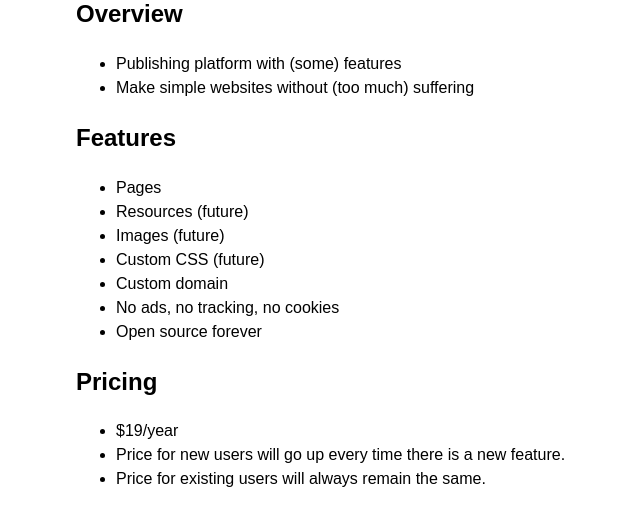
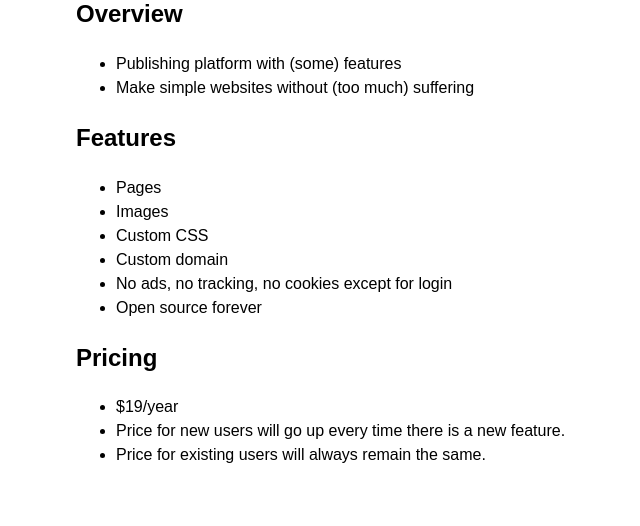
Before and after one commit to sirodoht/schoolmemories, a Django app: template main/templates/main/landing.html in a window 1280 px wide. Shown: the part 128-654 px from the top of the page, without its empty margins (314-954 px from the left). Run offline with Django 5.2, Linux system fonts and the light colour scheme; the template is opened without the code that fills it, so the values that code supplies are empty.

Commit message:
Update feature list on landing

```diff
--- a/main/templates/main/landing.html
+++ b/main/templates/main/landing.html
@@ -13,20 +13,11 @@
     <h2>Features</h2>
     <ul>
         <li>Pages</li>
-        <li>Resources (future)</li>
-        <li>Images (future)</li>
-        <li>Custom CSS (future)</li>
+        <li>Images</li>
+        <li>Custom CSS</li>
         <li>Custom domain</li>
-        <li>
-            <span title="Fine, we have one cookie for sessions. But don't tell anyone.">
-                No ads, no tracking, no cookies
-            </span>
-        </li>
-        <li>
-            <span title="Diamonds are forever. Affero GPL is forever.">
-                Open source forever
-            </span>
-        </li>
+        <li>No ads, no tracking, no cookies except for login</li>
+        <li>Open source forever</li>
     </ul>
 
     <h2>Pricing</h2>
```
